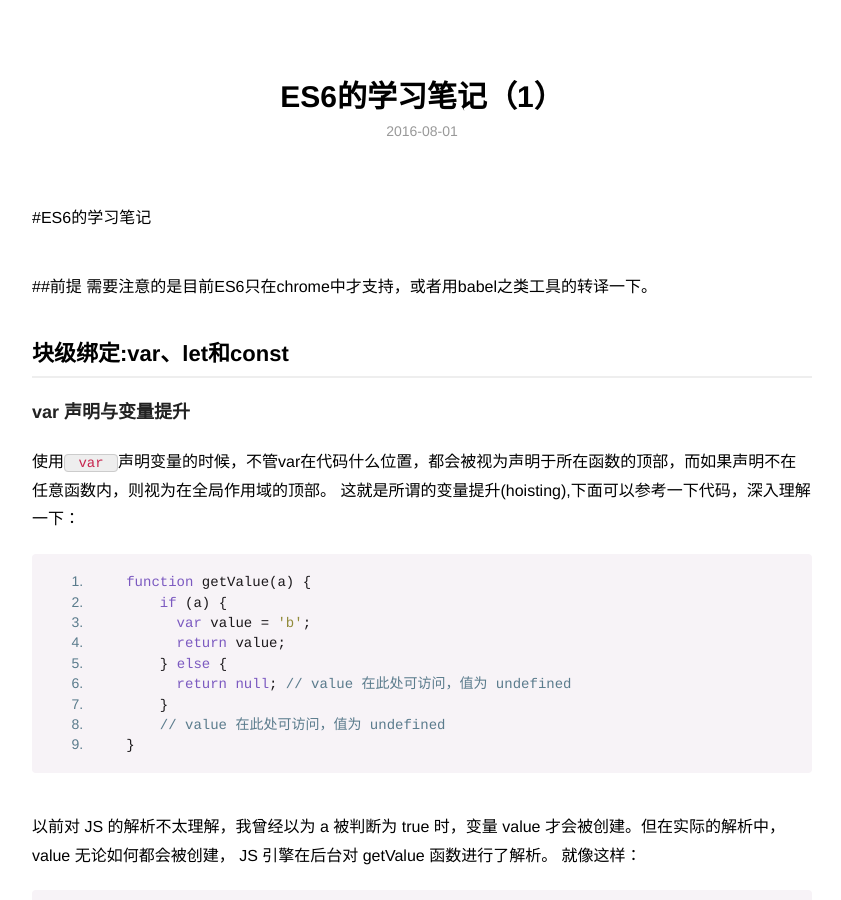
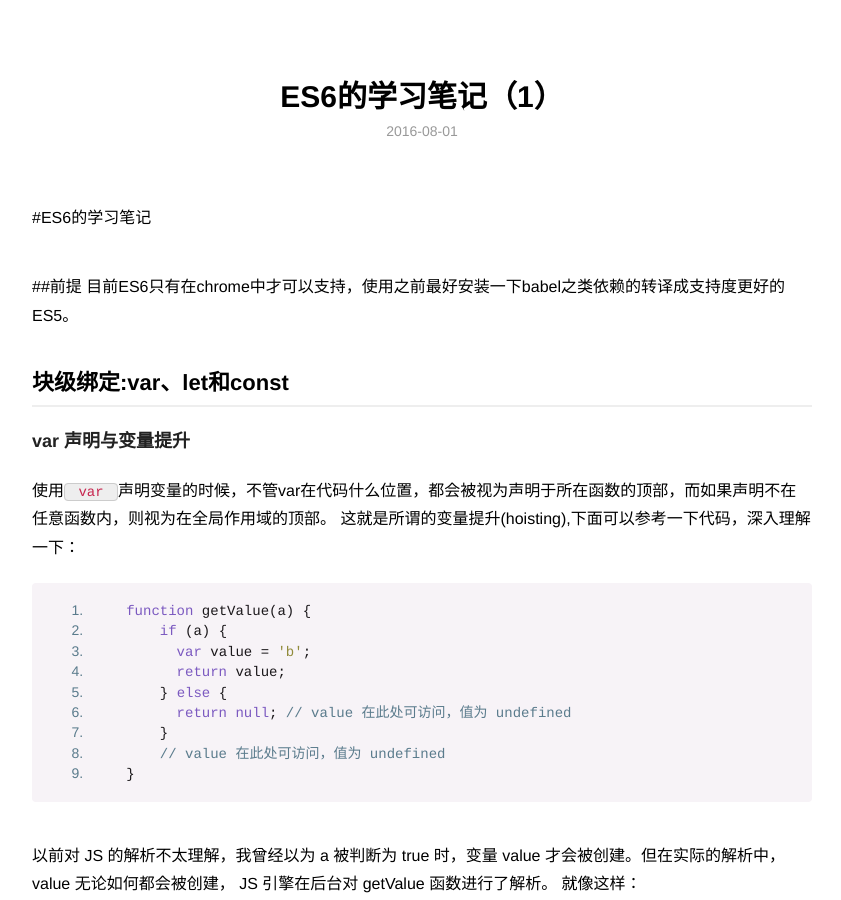
Before and after one commit to ioloveuu/ioloveuu.github.io, a Jekyll site: the page built from _posts/2016-08-01-ES6-notes.md, in a window 1280 px wide and 900 px high. Shown: the whole window, without its empty margins (218-1059 px from the left). Built offline with Jekyll 4.4.1, drawn with Linux system fonts in a browser that asks for light colours; nearby versions of some CDN libraries; a script that is not in the unit is left out.

Commit message:
Update 2016-08-01-ES6-notes.md

```diff
--- a/_posts/2016-08-01-ES6-notes.md
+++ b/_posts/2016-08-01-ES6-notes.md
@@ -8,7 +8,7 @@ category: blog
 #ES6的学习笔记
 
 ##前提
-需要注意的是目前ES6只在chrome中才支持，或者用babel之类工具的转译一下。
+目前ES6只有在chrome中才可以支持，使用之前最好安装一下babel之类依赖的转译成支持度更好的ES5。
 ## 块级绑定:var、let和const
 ### var 声明与变量提升
 使用` var `声明变量的时候，不管var在代码什么位置，都会被视为声明于所在函数的顶部，而如果声明不在任意函数内，则视为在全局作用域的顶部。
```
